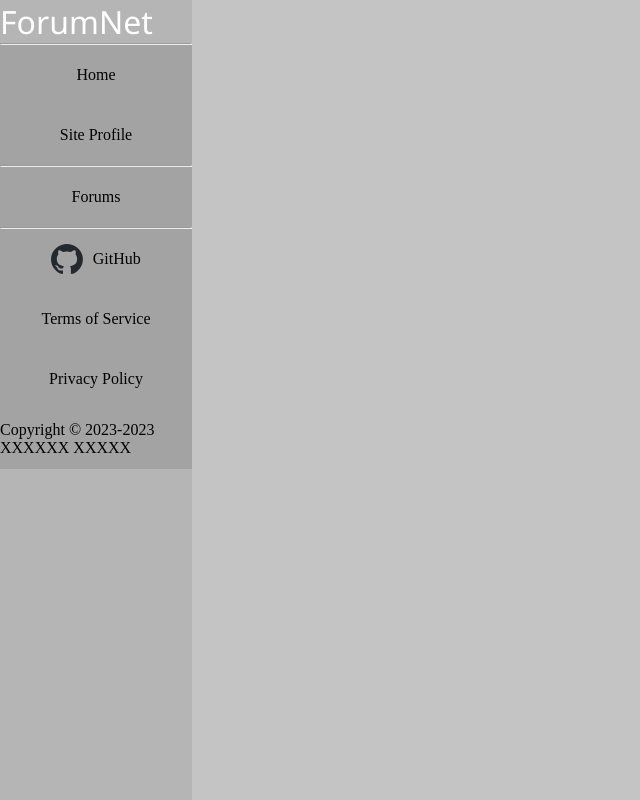
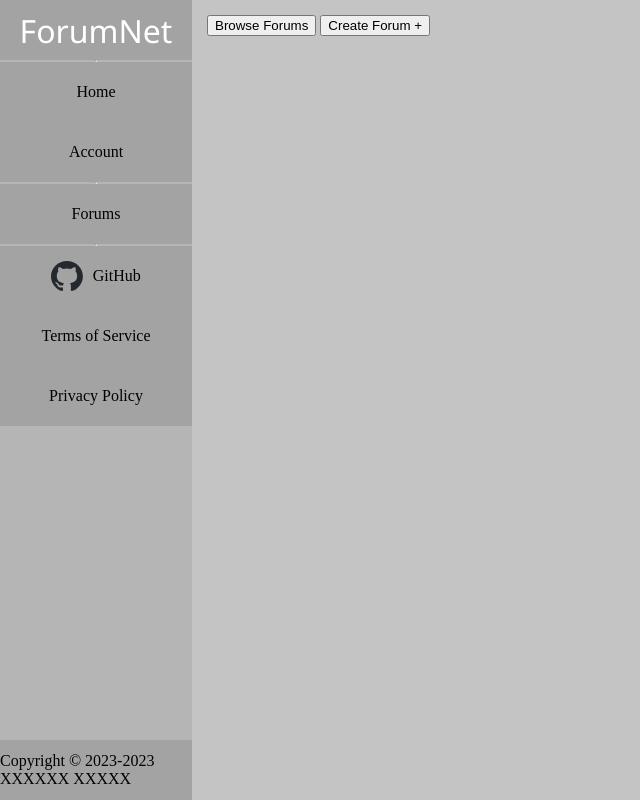
Before and after one commit to zeplar-exe/forumnet, a website: page website/home/index.html in a window 1280 px wide. Shown: the whole page, without its empty margins (0-640 px from the left). Drawn offline with Linux system fonts and the light colour scheme.

Commit message:
Move copyright to bottom, rename /css to /site_css

```diff
--- a/website/home/css/index.css
+++ b/website/home/css/index.css
@@ -10,4 +10,6 @@
     width: 85%;
     height: 100%;
     background-color: #c4c4c4;
+    box-sizing: border-box;
+    padding: 15px;
 }
--- a/website/home/index.html
+++ b/website/home/index.html
@@ -1,8 +1,8 @@
 <html>
 
 <head>
-    <link rel="stylesheet" href="../css/common.css">
-    <link rel="stylesheet" href="../css/sidebar.css">
+    <link rel="stylesheet" href="../site_css/common.css">
+    <link rel="stylesheet" href="../site_css/sidebar.css">
     <link rel="stylesheet" href="css/index.css">
 </head>
 
@@ -26,10 +26,10 @@
     <div class="fill-parent">
         <div class="fill-parent hbox">
             <div id="sidebar">
-                <span id="website-title-span">ForumNet</span>
+                <span id="website-title-span" class="sidebar-item">ForumNet</span>
                 <hr/>
                 <a class="sidebar-item" href="/home">Home</a>
-                <a class="sidebar-item" href="/profile">Site Profile</a>
+                <a class="sidebar-item" href="/profile">Account</a>
                 <hr/>
                 <a class="sidebar-item" href="/forums">Forums</a>
                 <hr/>
@@ -42,10 +42,12 @@
                 </a>
                 <a class="sidebar-item" href="/tos">Terms of Service</a>
                 <a class="sidebar-item" href="/privacy">Privacy Policy</a>
-                <a class="sidebar-item" href="/copyright">Copyright © 2023-2023 XXXXXX XXXXX</a>
+                <a class="sidebar-item copyright-item" href="/copyright">Copyright © 2023-2023 XXXXXX XXXXX</a>
             </div>
 
             <div id="main-content">
+                <button>Browse Forums</button>
+                <button>Create Forum +</button>
             </div>
         </div>
     </div>
--- a/website/css/sidebar.css
+++ b/website/site_css/sidebar.css
@@ -2,6 +2,8 @@
     width: 15%;
     height: 100%;
     background-color: #b5b5b5;
+    display: flex;
+    flex-direction: column;
 }
 
 #sidebar > hr {
@@ -18,23 +20,21 @@
     flex-direction: column;
     background-color: #a3a3a3;
     transition-duration: 0.3s;
+}
+
+a.sidebar-item {
+    cursor: pointer;
+    text-decoration: none;
+    color: inherit;
     cursor: pointer;
 }
 
-a.sidebar-item {
-    transition-duration: 0.3s;
-    cursor: pointer;
-    text-decoration: none;
-    color: inherit;
+a.sidebar-item:hover {
+    background-color: #7d7d7d;
 }
 
-a.sidebar-item:hover {
-    height: 60px;
-    display: flex;
-    justify-content: center;
-    align-content: center;
-    flex-direction: column;
-    background-color: #7d7d7d;
+.copyright-item {
+    margin-top: auto;
 }
 
 #website-title-span {
```
Also changed, not shown: website/auth/css/index.css (added), website/site_css/common.css (renamed from website/css/common.css).
